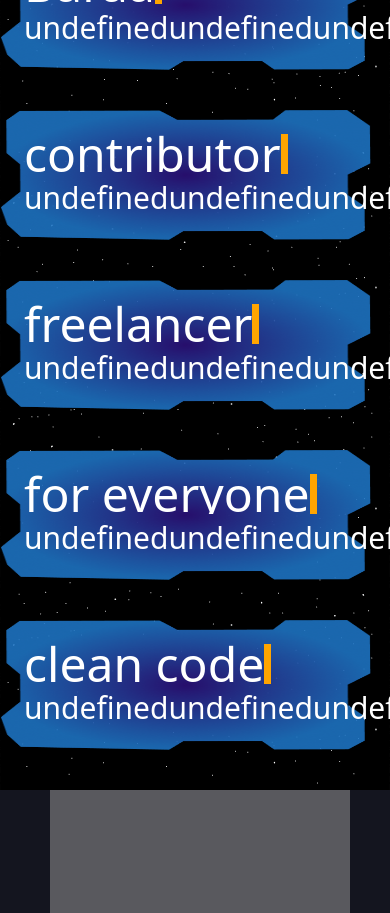
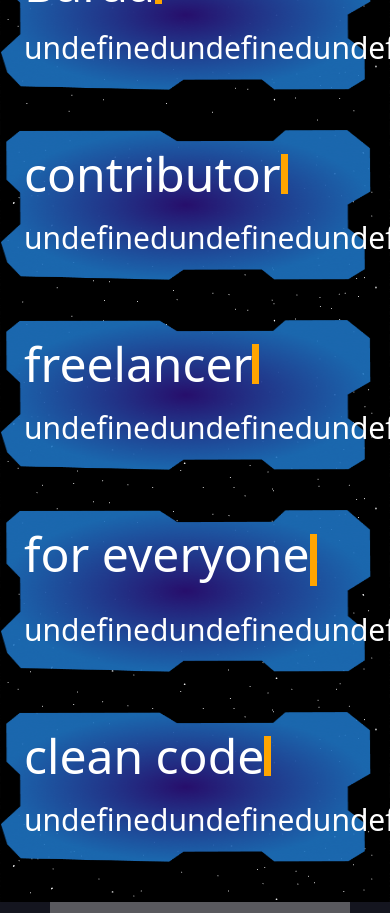
Before and after one commit to Baraa-Baba/BaraaBaba, a Next.js app: page / in a window 390 px wide. Shown: the part 2080-2993 px from the top of the page. Built offline with nearby package versions, Linux system fonts and the light colour scheme.

Commit message:
added fallback for projects iframe

```diff
--- a/components/About.jsx
+++ b/components/About.jsx
@@ -2,16 +2,16 @@ import Card from "./Card"
 const About = () => {
 
   return (
-    <div className="max-w-[100vw]">
+    <div className="max-w-[100vw]" tabindex={1}>
       <h1 className="text-5xl font-extrabold text-white text-center ">About me</h1>
-      <Card img={'md:inline-block'} links="none" header={'Baraa'} text={"Iam Baraa a 15 years old from Lebanon. I love programming and Iam a self taught frontend developer."} />
-      <Card img={'md:inline-block'} links="GTD" header={'contributor'} text={'I love contributing in open source projects in github and I am active in twitter and dev.to'} />
-      <Card img={"md:block"} links="FM" header={'freelancer'}
-        text={" I am a freelancer at freelancer.com and mostqel this really helps building my experience"} />
-      <Card img={"md:block"} header='for everyone'
-        text={'I care making websites that are accessible on every screen and for all people'} />
-      <Card img={"md:block"} header='clean code'
-        text={'I care about code being readable for other developers and me in the future '} />
+      <Card  img={'md:inline-block'} links="none" header={'Baraa'} text={"Iam Baraa a 15 years old from Lebanon. I love programming and I am a self taught frontend developer."} />
+      <Card img={'md:inline-block'} links="GTD" header={'contributor'} text={'I love contributing in open source projects in github and I am active in twitter and dev.to.'} />
+      <Card  img={"md:block"} links="FM" header={'freelancer'}
+        text={" I am a freelancer at freelancer.com and mostqel this really helps building my experience."} />
+      <Card  img={"md:block"} header='for everyone'
+        text={'I care making websites that are accessible on every screen and for all people.'} />
+      <Card  img={"md:block"} header='clean code'
+        text={'I care about code being readable and changeable for other developers and me in the future.'} />
     </div>
   )
 }
--- a/components/Card.jsx
+++ b/components/Card.jsx
@@ -5,7 +5,7 @@ import twittericon from '../assets/icons/twitter.png'
 import devtoicon from '../assets/icons/devtoicon.png'
 import freelancericon from '../assets/icons/freelancer_com.jpg'
 import mostqelicon from '../assets/icons/mostqel.png'
-const Card = ({ img, header, text, links }) => {
+const Card = ({ img, header, text, links, index }) => {
   const [typingtext, settypingtext] = useState()
   const [typingfinished, settypingfinished] = useState(false)
   const [icons, seticons] = useState()
@@ -48,10 +48,11 @@ const Card = ({ img, header, text, links }) => {
   }, [])
 
   return (
-    <div id="card" className={`w-[95vw] bg-card min-h-[3rem]  mt-10 sm:w-[60vw] md:w-[45vw] p-6 ${img}
+    <div id="card" tabIndex={index} aria-label={text} className={`w-[95vw] bg-card min-h-[3rem]  mt-10 sm:w-[60vw] md:w-[45vw] p-6 ${img}
      max-w-[100vw] sm:ml-[3vw] lg:w-[30vw] ml-0 block z-30 lg:inline-block `}>
-      <h1 className='text-white text-4xl typing w-fit inline-block'>{header}</h1>
-      <p className='card-text text-white text-3xl '>{typingtext}
+      <h1 className={`text-white  text-4xl ${header == 'for everyone' && 'pb-3'} typing w-fit mb-5 inline-block`}>
+        {header}</h1>
+      <p aria-hidden className='card-text text-white text-3xl '>{typingtext}
         {!typingfinished ? <span className='text-red-800'>|</span> : null}
       </p>
       <div>{icons}</div>
--- a/components/jet.jsx
+++ b/components/jet.jsx
@@ -3,7 +3,20 @@ import jett from '../assets/jet.png'
 import fire from '../assets/firefromjet.png'
 import { useEffect, useState, useRef } from 'react';
 import ControlButtons from './ControlButtons'
+import { createStore } from 'redux'
 const Jet = () => {
+    function counterReducer(state = { value: 0 }, action) {
+        switch (action.type) {
+            case 'counter/incremented':
+                return { value: state.value + 1 }
+            case 'counter/decremented':
+                return { value: state.value - 1 }
+            default:
+                return state
+        }
+    }
+    let store = createStore(counterReducer)
+    store.subscribe(() => console.log(store.getState()))
     const [jetX, setjetX] = useState(0)
     const [jetY, setjetY] = useState(0)
     const jet = useRef(0)
@@ -72,6 +85,7 @@ const Jet = () => {
     }
     function onKeyDown(event) {
         if (event.keyCode == 40) {
+            store.dispatch({ type: 'counter/incremented' })
             down()
         }
         if (event.keyCode == 39) {
--- a/components/projects.jsx
+++ b/components/projects.jsx
@@ -1,12 +1,15 @@
 import Image from 'next/image'
 import { useState } from 'react'
+import hangmanss from '../assets/hangman.png'
+import todolist from '../assets/todolist.png'
+import imageeditorimg from '../assets/imageeditor.png'
 const Projects = () => {
     const [hangman_desc, sethangman_desc] = useState(false)
     const [todo_desc, settodo_desc] = useState(false)
     const [imageeditor, setimageeditor] = useState(false)
     return (
         <div className="text-white">
-            <div className='mb-10 opacity-90 sm:w-[70vw] relative h-[70vh] max-w-[100vw] w-[100vw]'>
+            <div tabIndex={10} className='mb-10 opacity-90 sm:w-[70vw] relative h-[70vh] max-w-[100vw] w-[100vw]'>
                 <a href="https://baraa-baba.github.io/hangman-game/"
                     target={'about:blank'} className="text-white text-4xl">hangman game</a>
                 <button onClick={() => sethangman_desc(!hangman_desc)}
@@ -15,6 +18,7 @@ const Projects = () => {
                 <div className='relative'>
                     <iframe className="sm:w-[70vw] h-[70vh] max-w-[100vw] w-[100vw]"
                         src="https://baraa-baba.github.io/hangman-game/">
+                        <Image src={hangmanss} width={999} height={999} alt='hangman website screenshot' />
                     </iframe>
                     {hangman_desc && <div className='w-[100%] h-[100%] top-0 z-50 left-0 absolute bg-opacity-80
                     bg-black'>
@@ -34,7 +38,7 @@ const Projects = () => {
                     </div>}
                 </div>
             </div>
-            <div className="opacity-90 sm:ml-[30vw] ml-0">
+            <div tabIndex={11} className="opacity-90 sm:ml-[30vw] ml-0">
                 <a href="https://baraa-baba.github.io/to-do-list/" target={'about:blank'}
                     className="text-white text-4xl">To do list</a>
                 <button onClick={() => settodo_desc(!todo_desc)}
@@ -42,7 +46,9 @@ const Projects = () => {
                 <div className='relative'>
                     <iframe className="sm:w-[70vw] h-[70vh]  mb-10 max-w-[100vw] w-[100vw]"
                         src="https://baraa-baba.github.io/to-do-list/">
+                        <Image src={todolist} width={999} height={999} alt='hangman website screenshot' />
                     </iframe>
+
                     {todo_desc && <div className='w-[100%] h-[100%] top-0 z-50 left-0 absolute bg-opacity-80
                     bg-black'>
                         <h3 className='text-white text-5xl'>Description:</h3>
@@ -62,13 +68,14 @@ const Projects = () => {
                     </div>}
                 </div>
             </div>
-            <div className='opacity-90 sm:w-[70vw] h-[70vh]  mb-10 max-w-[100vw] w-[100vw]'>
+            <div tabIndex={12} className='opacity-90 sm:w-[70vw] h-[70vh]  mb-10 max-w-[100vw] w-[100vw]'>
                 <a href="https://baraa-baba.github.io/image-editor/" target={'about:blank'} className="text-white text-4xl">image editor</a>
                 <button onClick={() => setimageeditor(!imageeditor)}
                     className="text-4xl bg-green-400 ml-5">?</button>
                 <div className='relative sm:w-[70vw] h-[70vh]  mb-10 max-w-[100vw] w-[100vw]'>
                     <iframe className="sm:w-[70vw] h-[70vh]  mb-10 max-w-[100vw] w-[100vw]"
                         src="https://baraa-baba.github.io/image-editor/">
+                        <Image src={imageeditorimg} width={999} height={999} alt='hangman website screenshot' />
                     </iframe>
                     {imageeditor && <div className='w-[100%] h-[100%] top-0 z-50 left-0 absolute bg-opacity-80
                     bg-black'>
```
